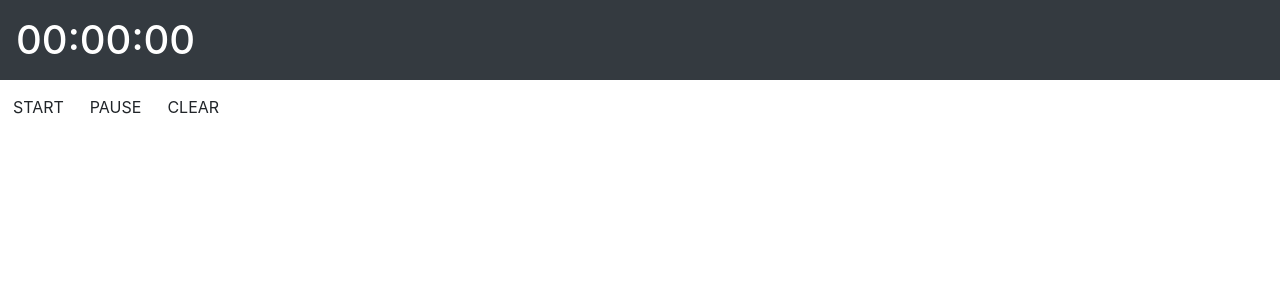
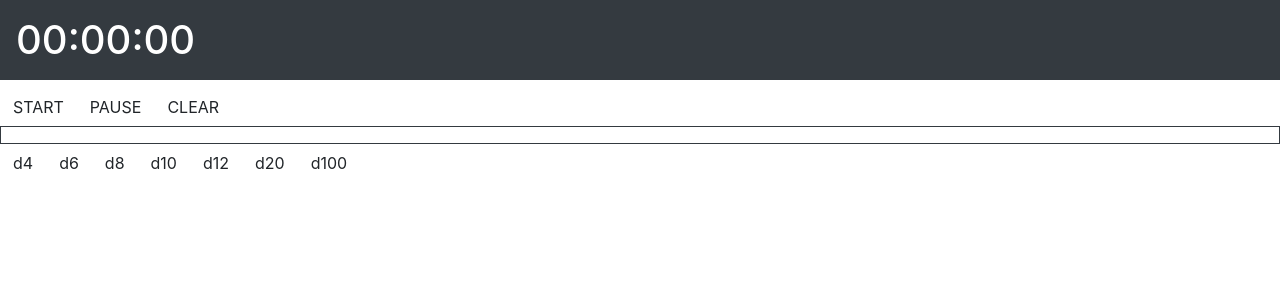
Before and after one commit to marcelojcs/dmscreen, a React (Create React App) app: page / in a window 1280 px wide. Shown: the top 300 px of the page. Built offline with nearby package versions, Linux system fonts and the light colour scheme.

Commit message:
clock core/dice roller barebones

```diff
--- a/src/App.js
+++ b/src/App.js
@@ -1,15 +1,18 @@
 import React from 'react';
 import Clock from  './clock'
+import DiceRoller from './diceRoller';
 import './App.css';
 
-function App() {
-  return (
-    <div>
+class App extends React.Component{
+ render(){ return (
+ 	   <div>
 
-       <Clock />
+  	     <Clock />
+  		<DiceRoller />
 
-    </div>
-  );
+	    </div>
+	  );
+	}
 }
 
 export default App;
--- /dev/null
+++ b/src/diceRoller.js
@@ -0,0 +1,45 @@
+import React from 'react';
+
+function roll(die){
+	let result;
+	result = Math.floor(Math.random()*die)+1;
+	return result;
+
+}
+class DiceRoller extends React.Component{
+	constructor(props){
+		super(props);
+		this.state = {
+			rolls:'',
+		}
+		this.rollSingleDice=this.rollSingleDice.bind(this);
+	}
+
+	rollSingleDice(die){
+		let curRolls = this.state.rolls
+		this.setState({rolls : curRolls+"1d"+die+": "+roll(die)+", "});
+	}
+
+	render(){
+		return(
+			<div>
+				<div className="border border-dark p-2 text-left text-dark">
+					{this.state.rolls}
+				</div>
+					<button onClick={()=> this.rollSingleDice(4)} className="btn btn-alert h2">d4</button>
+					<button onClick={()=> this.rollSingleDice(6)} className="btn btn-alert h2">d6</button>
+					<button onClick={()=> this.rollSingleDice(8)} className="btn btn-alert h2">d8</button>
+					<button onClick={()=> this.rollSingleDice(10)} className="btn btn-alert h2">d10</button>
+					<button onClick={()=> this.rollSingleDice(12)} className="btn btn-alert h2">d12</button>
+					<button onClick={()=> this.rollSingleDice(20)} className="btn btn-alert h2">d20</button>
+					<button onClick={()=> this.rollSingleDice(100)} className="btn btn-alert h2">d100</button>
+				<div>
+
+				</div>
+			</div>
+		);
+	}
+
+}
+
+export default DiceRoller
```
